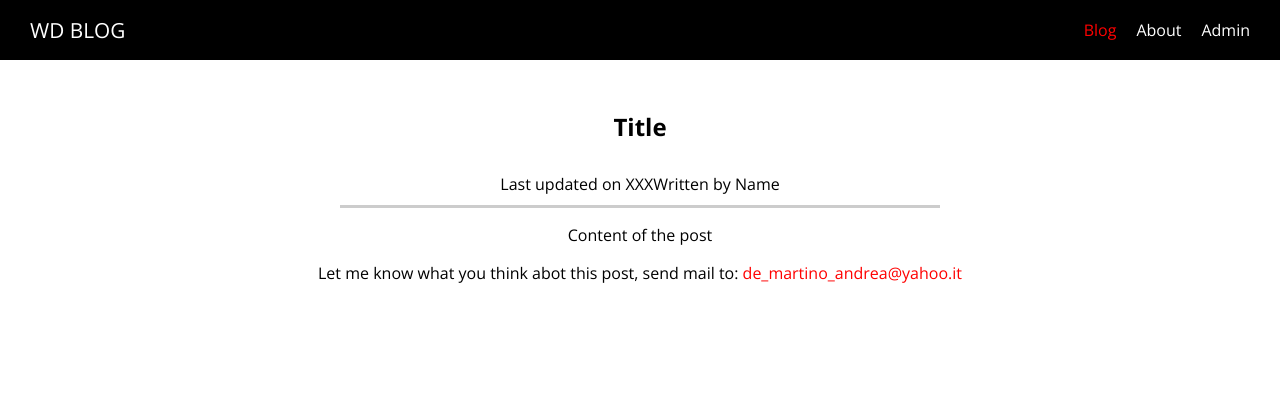
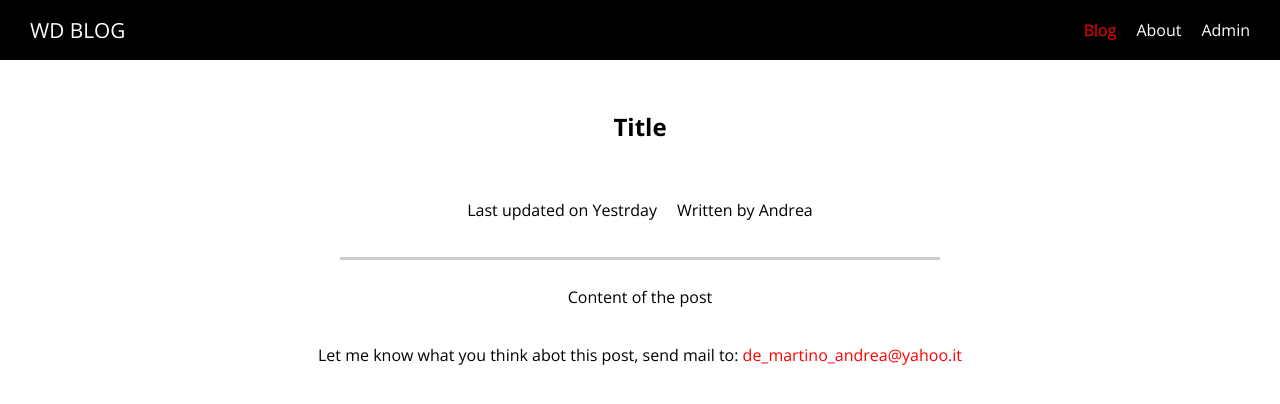
Before and after one commit to AndreaDeMartino/Nuxt.js-Posts, a Nuxt app: page /posts/1 in a window 1280 px wide. Shown: the top 404 px of the page. Built offline with nearby package versions, Linux system fonts and the light colour scheme.

Commit message:
Fix on user posts

```diff
--- a/pages/posts/_id/index.vue
+++ b/pages/posts/_id/index.vue
@@ -3,8 +3,8 @@
     <section class="post">
       <h1>Title</h1>
       <div class="post-details">
-        <div>Last updated on XXX</div>
-        <div>Written by Name</div>
+        <p>Last updated on Yestrday</p>
+        <p>Written by Andrea</p>
       </div>
       <p>Content of the post</p>
     </section>
@@ -52,6 +52,10 @@
   flex-direction: column;
 }
 
+p {
+  padding: 10px;
+}
+
 @media (min-width: 768px) {
   .post-details {
     flex-direction: row;
```
